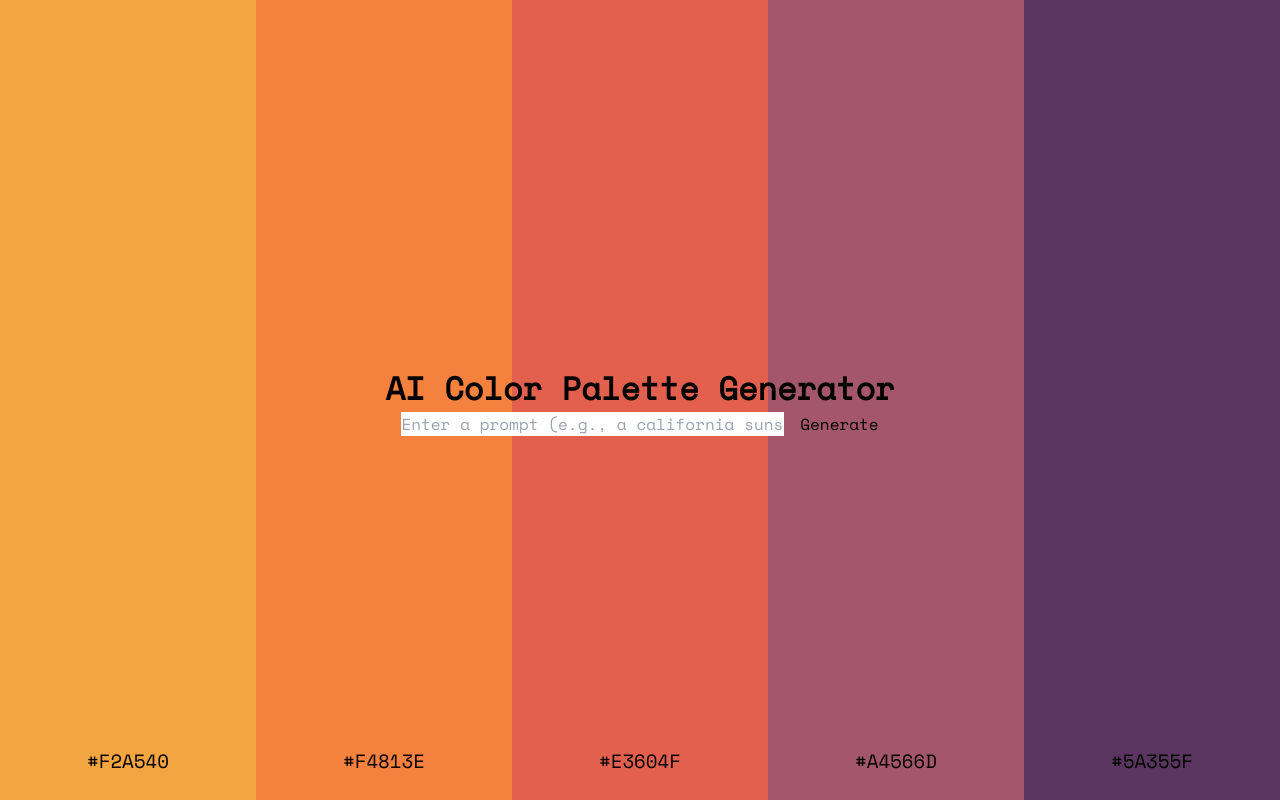
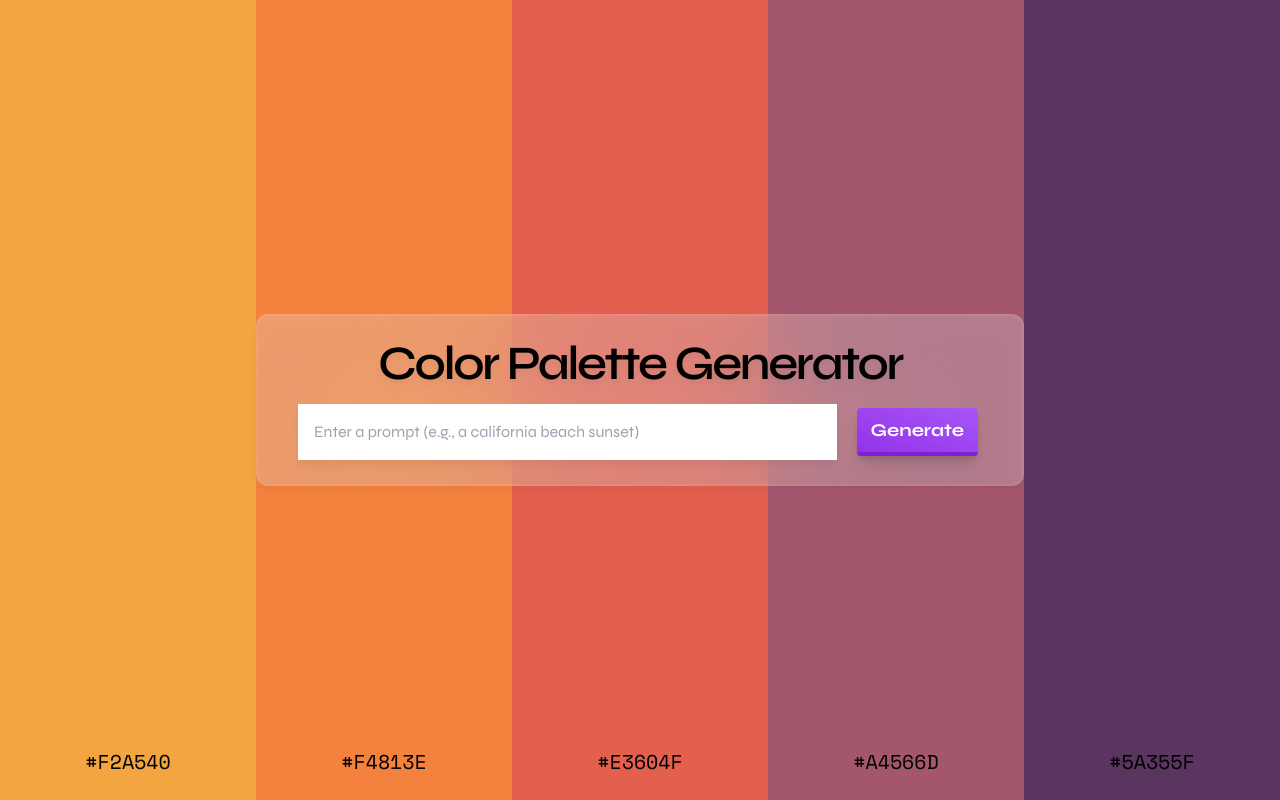
Before and after one commit to cjsidler/color-palette-generator, a Next.js app: page / in a window 1280 px wide. Built offline with nearby package versions, Linux system fonts and the light colour scheme.

Commit message:
styles, fonts, hide overflow

```diff
--- a/src/app/globals.css
+++ b/src/app/globals.css
@@ -16,17 +16,16 @@
     }
 }
 
+.font-space-mono {
+    font-family: var(--font-space-mono);
+}
+
+.font-syne {
+    font-family: var(--font-syne);
+}
+
 body {
     color: rgb(var(--foreground-rgb));
     background: linear-gradient(to bottom, transparent, rgb(var(--background-end-rgb)))
         rgb(var(--background-start-rgb));
 }
-
-h1 {
-    font-size: 2rem;
-    font-weight: 700;
-}
-
-h3 {
-    font-size: 1.2rem;
-}
--- a/src/app/layout.tsx
+++ b/src/app/layout.tsx
@@ -1,8 +1,9 @@
 import type { Metadata } from "next";
-import { Space_Mono } from "next/font/google";
+import { Space_Mono, Syne } from "next/font/google";
 import "./globals.css";
 
-const spaceMono = Space_Mono({ subsets: ["latin"], weight: "400" });
+const spaceMono = Space_Mono({ subsets: ["latin"], weight: "400", variable: "--font-space-mono" });
+const syne = Syne({ subsets: ["latin"], variable: "--font-syne" });
 
 export const metadata: Metadata = {
     title: "AI Color Palette Generator",
@@ -12,7 +13,9 @@ export const metadata: Metadata = {
 export default function RootLayout({ children }: { children: React.ReactNode }) {
     return (
         <html lang="en">
-            <body className={spaceMono.className}>{children}</body>
+            <body className={`${syne.variable} ${spaceMono.variable} overflow-hidden`}>
+                {children}
+            </body>
         </html>
     );
 }
--- a/src/app/page.tsx
+++ b/src/app/page.tsx
@@ -41,23 +41,31 @@ export default function Home() {
                             style={{ backgroundColor: color }}
                             onClick={() => console.log(`Clicked ${color}`)}
                         >
-                            <h3>{color}</h3>
+                            <h3 className="font-space-mono text-xl">{color}</h3>
                         </div>
                     ))}
                 </div>
             </div>
             <div className="absolute flex h-screen w-screen items-center justify-center pointer-events-none">
-                <span className="pointer-events-auto">
-                    <h1>AI Color Palette Generator</h1>
-                    <form action="" onSubmit={handleSubmit}>
+                <span className="w-2/3 max-w-3xl pointer-events-auto backdrop-blur-3xl drop-shadow-lg bg-white/25 rounded-xl border-solid border-white/5 border-2 p-6">
+                    <h1 className="font-syne font-semibold text-5xl tracking-tighter text-center">
+                        Color Palette Generator
+                    </h1>
+                    <form action="" onSubmit={handleSubmit} className="mt-4">
                         <div className="flex justify-between px-4">
                             <input
                                 type="text"
-                                className="flex-grow mr-4"
-                                placeholder={`Enter a prompt (e.g., a california sunset at the beach)`}
+                                className="font-syne flex-grow mr-4 pl-4 pr-2 py-2 text-gray-400"
+                                placeholder={`Enter a prompt (e.g., a california beach sunset)`}
                             />
-                            <button type="submit" disabled={isLoading}>
-                                Generate
+                            <button
+                                type="submit"
+                                disabled={isLoading}
+                                className="rounded relative inline-flex group items-center justify-center px-3.5 py-2 m-1 cursor-pointer border-b-4 active:border-purple-600 active:shadow-none shadow-lg bg-gradient-to-tr from-purple-600 to-purple-500 border-purple-700 text-white"
+                            >
+                                <span className="relative font-syne text-lg font-bold">
+                                    {isLoading ? "Loading..." : "Generate"}
+                                </span>
                             </button>
                         </div>
                     </form>
```
